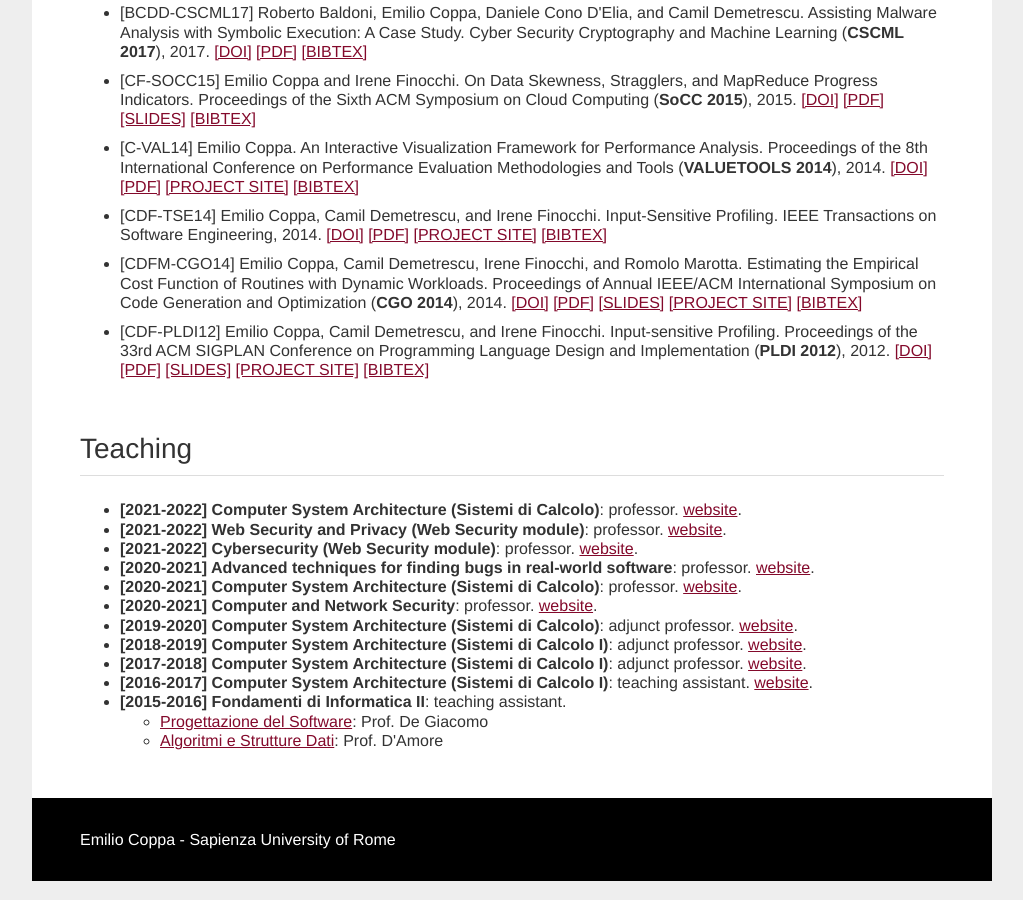
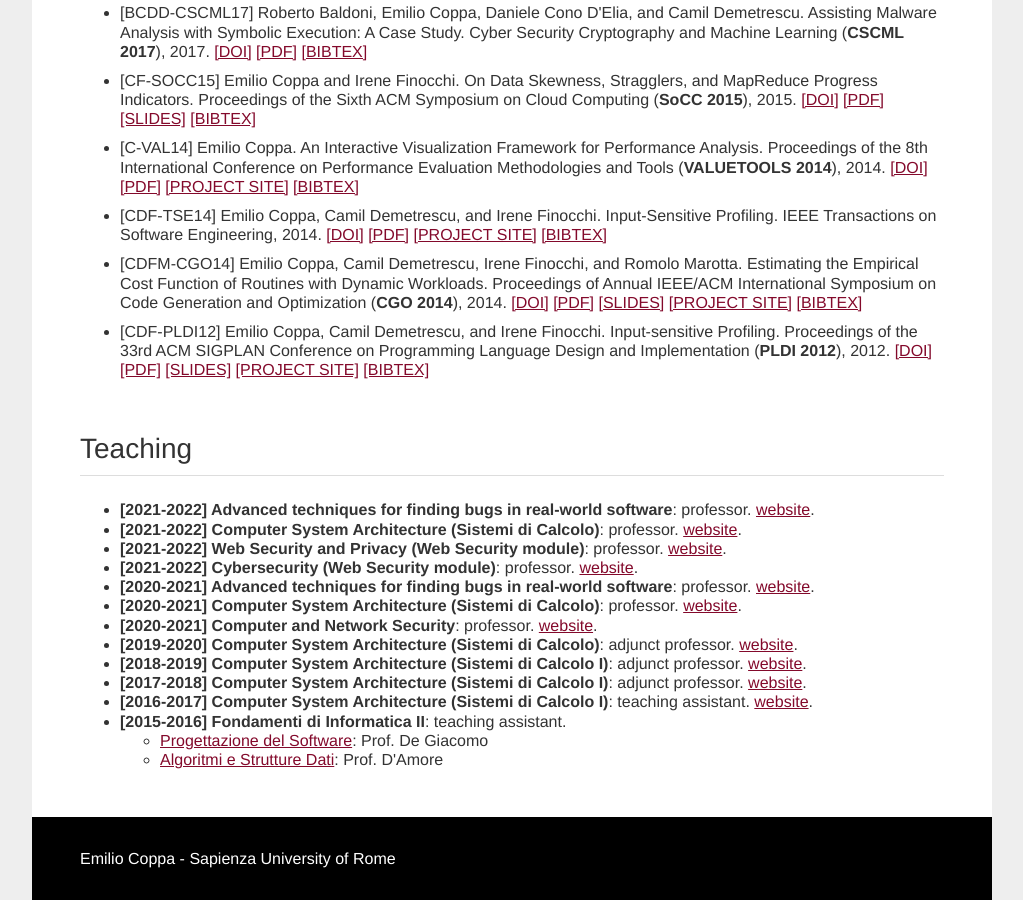
Before and after one commit to ecoppa/ecoppa.github.io, a Jekyll site: the page built from index.html, in a window 1280 px wide and 900 px high, scrolled down 3829 px. Shown: the whole window, without its empty margins (128-1151 px from the left). Built offline with Jekyll 4.4.1, drawn with Linux system fonts in a browser that asks for light colours.

Commit message:
Update index.html

```diff
--- a/index.html
+++ b/index.html
@@ -390,6 +390,8 @@ title: Emilio Coppa - Academic Page - Sapienza University of Rome
 				<hr>
 
 				<ul>
+					<li><b>[2021-2022] Advanced techniques for finding bugs in real-world software</b>: professor. <a
+							href="/course-fuzzing-symbolic-execution.html">website</a>.</li>
 					<li><b>[2021-2022] Computer System Architecture (Sistemi di Calcolo)</b>: professor. <a
 							href="https://season-lab.github.io/SC/">website</a>.</li>
 					<li><b>[2021-2022] Web Security and Privacy (Web Security module)</b>: professor. <a
```
